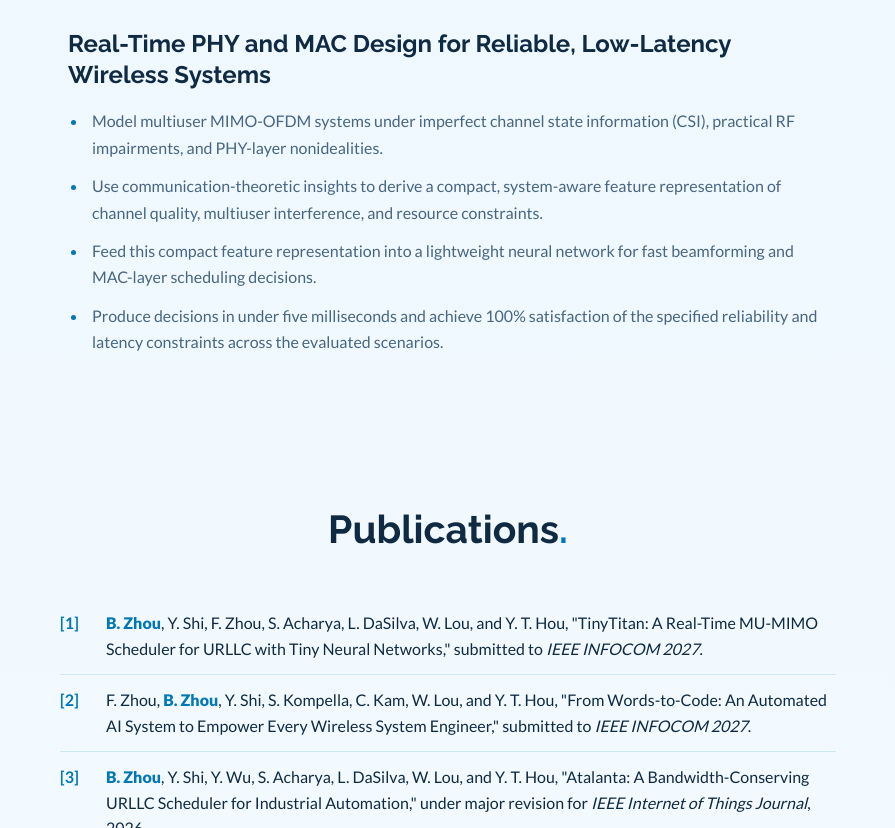
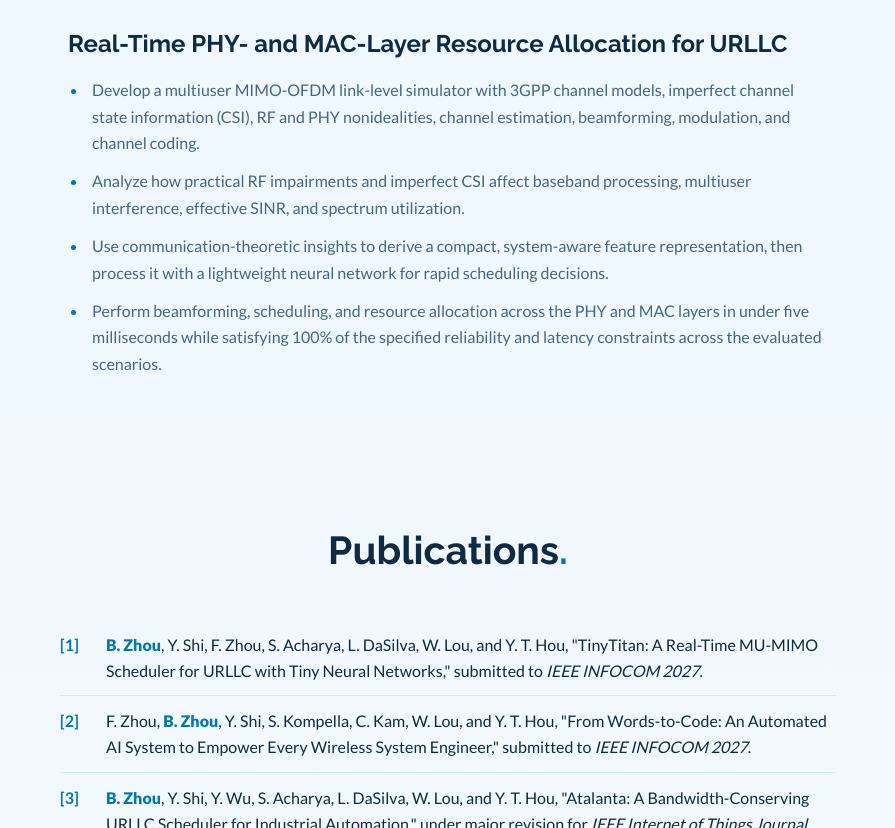
Before and after one commit to Boyang-Zhou/Boyang-Zhou.github.io, a plain HTML site: page index.html in a window 1280 px wide. Shown: the part 2003-2831 px from the top of the page, without its empty margins (192-1087 px from the left). Drawn offline with Linux system fonts and the light colour scheme.

Commit message:
Clarify PHY and MAC research scope

```diff
--- a/data/profile.json
+++ b/data/profile.json
@@ -6,9 +6,9 @@
   "github": "",
   "cv": "assets/Boyang_Zhou_CV.pdf",
   "researchAreas": [
-    "RF-aware wireless system design",
+    "RF-aware wireless system analysis",
     "MIMO-OFDM link-level simulation",
-    "Real-time beamforming and MAC scheduling",
-    "GPU optimization and machine learning"
+    "PHY- and MAC-layer resource allocation under imperfect CSI",
+    "Real-time resource allocation with lightweight machine learning"
   ]
 }
--- a/index.html
+++ b/index.html
@@ -84,12 +84,12 @@
             <img src="assets/factory-wireless.png" alt="Automated industrial factory connected by wireless links">
           </div>
           <div class="research-content">
-            <h3>Real-Time PHY and MAC Design for Reliable, Low-Latency Wireless Systems</h3>
+            <h3>Real-Time PHY- and MAC-Layer Resource Allocation for URLLC</h3>
             <ul>
-              <li>Model multiuser MIMO-OFDM systems under imperfect channel state information (CSI), practical RF impairments, and PHY-layer nonidealities.</li>
-              <li>Use communication-theoretic insights to derive a compact, system-aware feature representation of channel quality, multiuser interference, and resource constraints.</li>
-              <li>Feed this compact feature representation into a lightweight neural network for fast beamforming and MAC-layer scheduling decisions.</li>
-              <li>Produce decisions in under five milliseconds and achieve 100% satisfaction of the specified reliability and latency constraints across the evaluated scenarios.</li>
+              <li>Develop a multiuser MIMO-OFDM link-level simulator with 3GPP channel models, imperfect channel state information (CSI), RF and PHY nonidealities, channel estimation, beamforming, modulation, and channel coding.</li>
+              <li>Analyze how practical RF impairments and imperfect CSI affect baseband processing, multiuser interference, effective SINR, and spectrum utilization.</li>
+              <li>Use communication-theoretic insights to derive a compact, system-aware feature representation, then process it with a lightweight neural network for rapid scheduling decisions.</li>
+              <li>Perform beamforming, scheduling, and resource allocation across the PHY and MAC layers in under five milliseconds while satisfying 100% of the specified reliability and latency constraints across the evaluated scenarios.</li>
             </ul>
           </div>
         </article>
```
